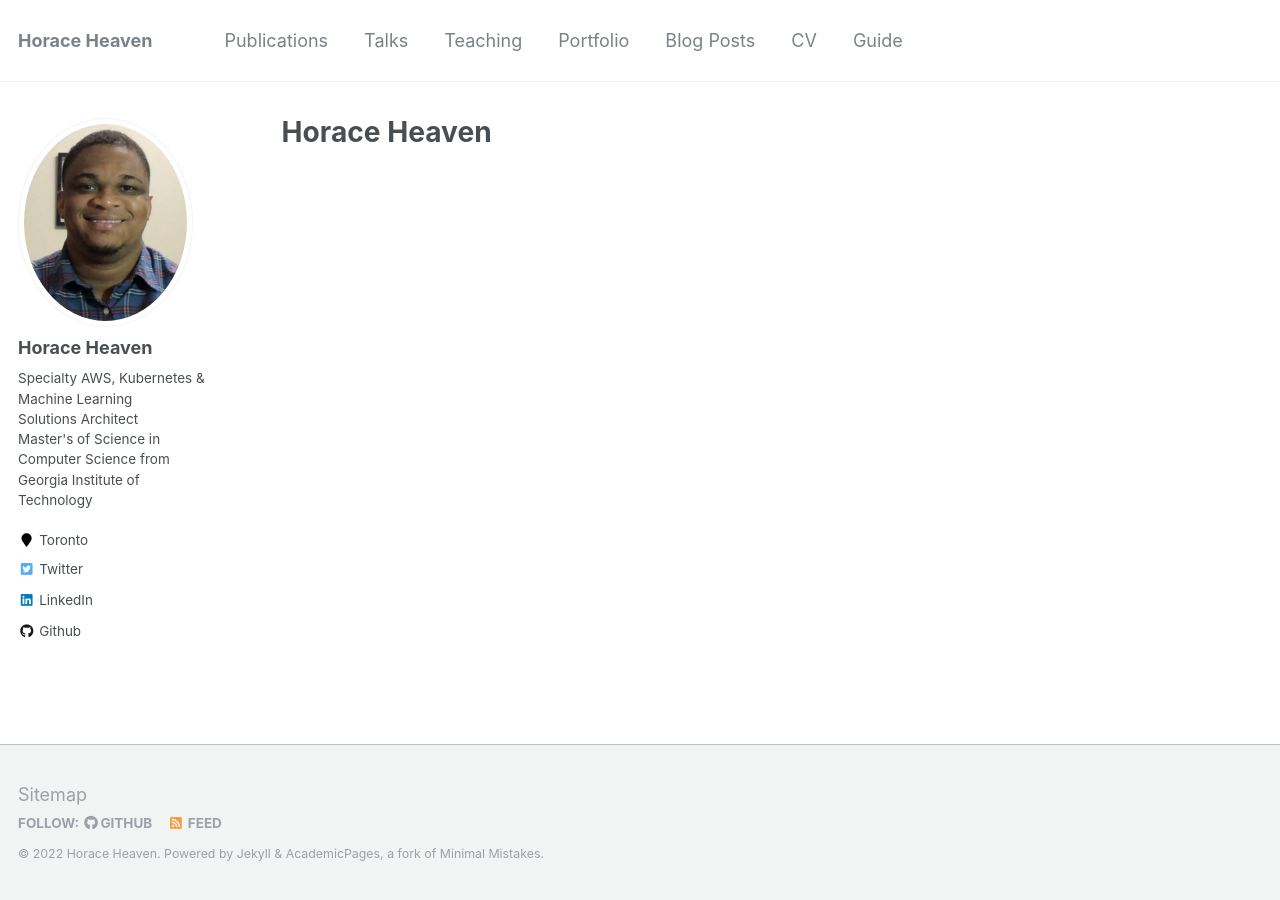
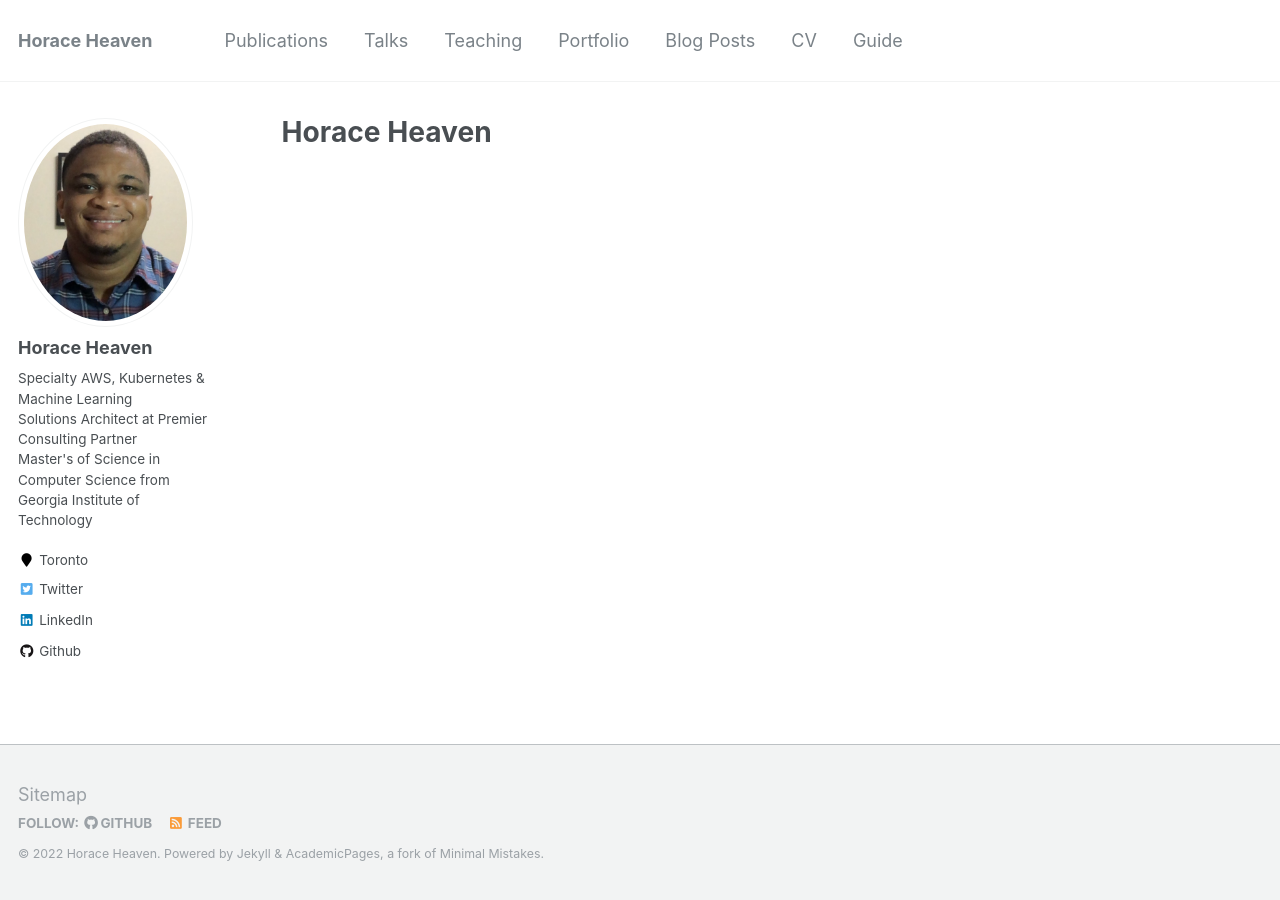
Before and after one commit to horaceheaven/horaceheaven.github.io, a Jekyll site: the page built from _pages/about.md, in a window 1280 px wide. Built offline with Jekyll 4.4.1, drawn with Linux system fonts in a browser that asks for light colours.

Commit message:
Create/Update post

```diff
--- a/_config.yml
+++ b/_config.yml
@@ -82,7 +82,7 @@ analytics:
 author:
   name             : "Horace Heaven"
   avatar           : "profile.png"
-  bio              : "Specialty AWS, Kubernetes & Machine Learning<br/>Solutions Architect<br/>Master's of Science in Computer Science from Georgia Institute of Technology"
+  bio              : "Specialty AWS, Kubernetes & Machine Learning<br/>Solutions Architect at Premier Consulting Partner<br/>Master's of Science in Computer Science from Georgia Institute of Technology"
   location         : "Toronto"
   employer         :
   pubmed           : # "https://www.ncbi.nlm.nih.gov/pubmed/?term=john+snow"
```
